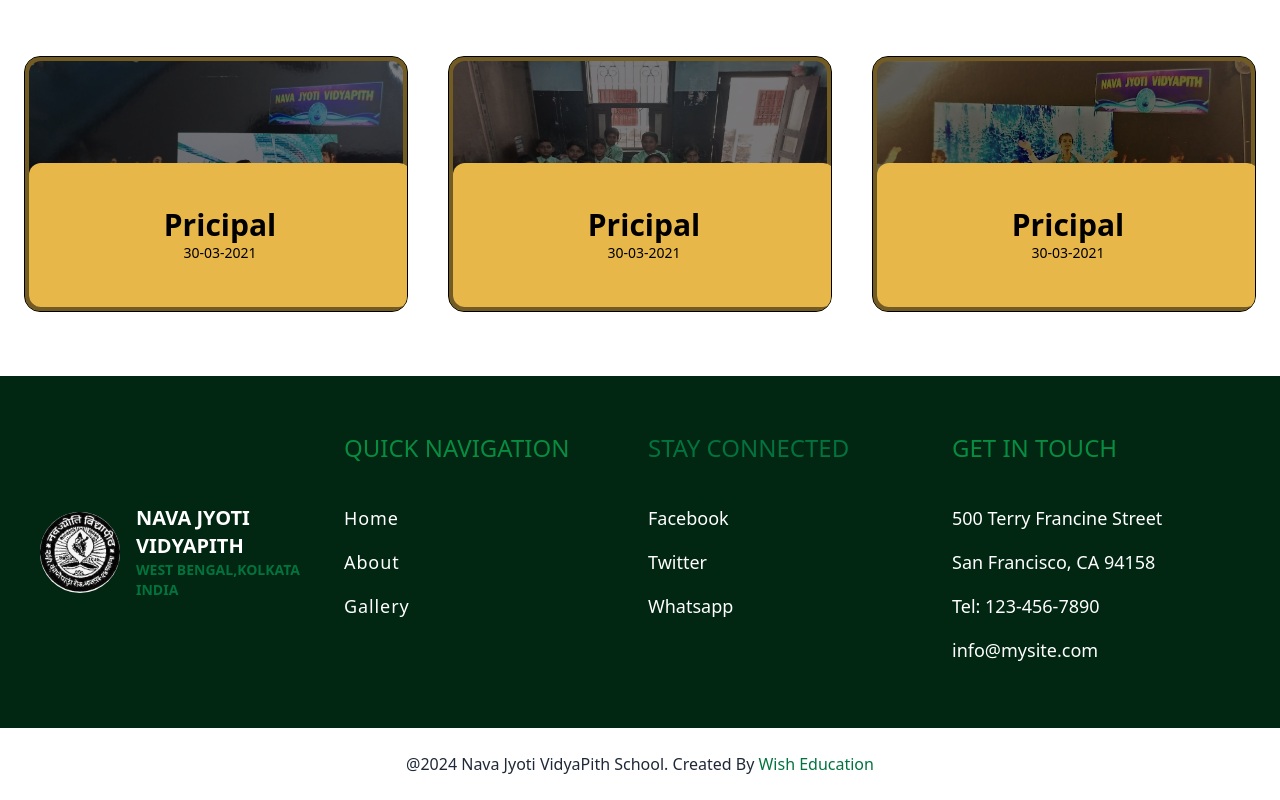
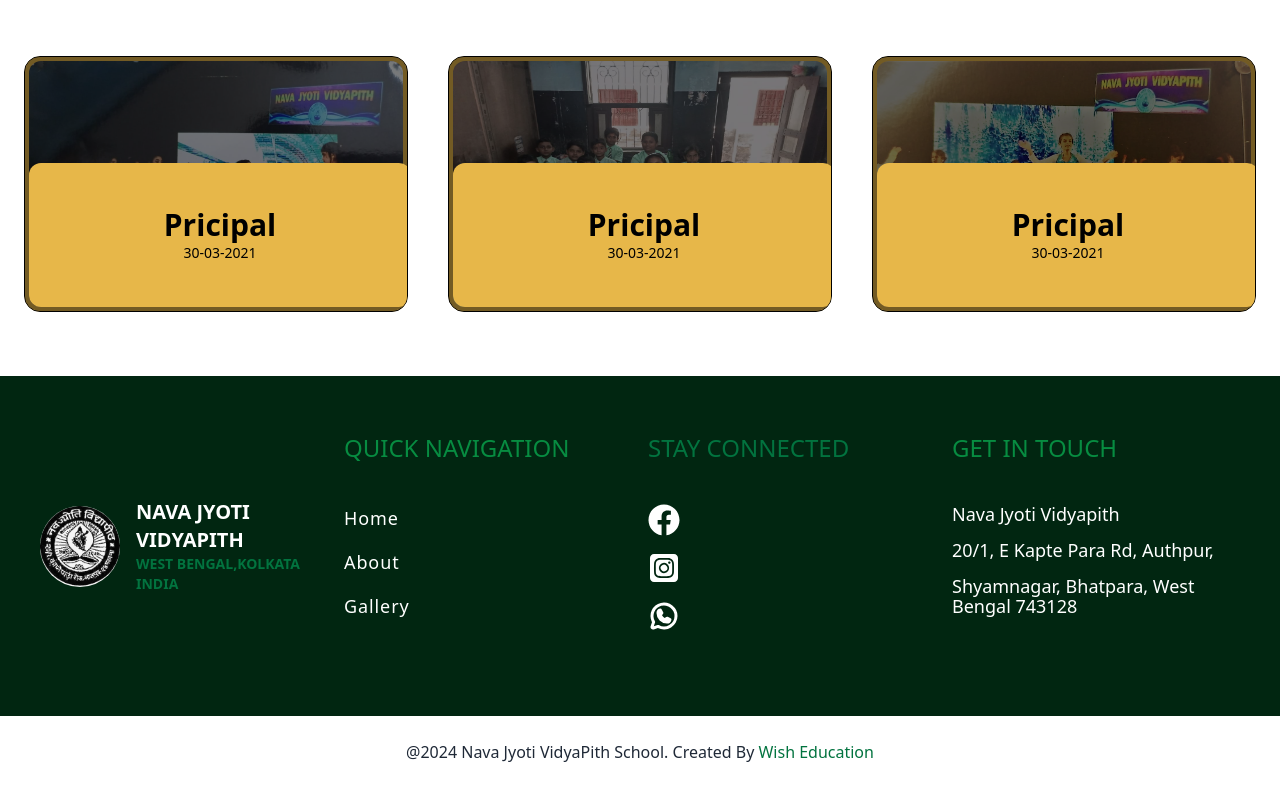
Before and after one commit to PriyanshuChourasia/academeaschool, a React (Vite) app: page /academeaschool/gallery in a window 1280 px wide. Shown: the part 496-1296 px from the top of the page. Built offline with nearby package versions, Linux system fonts and the light colour scheme.

Commit message:
footer changes

```diff
--- a/src/components/footer/Footer.jsx
+++ b/src/components/footer/Footer.jsx
@@ -1,5 +1,9 @@
 import { Link } from 'react-router-dom';
 import SchoolLogo from '../../assets/images/schoolLogo.jpeg';
+import { FaFacebook } from "react-icons/fa";
+import { FaSquareInstagram } from "react-icons/fa6";
+import { useEffect, useState } from 'react';
+import { PiWhatsappLogoBold } from "react-icons/pi";
 
 
 
@@ -10,6 +14,32 @@ import SchoolLogo from '../../assets/images/schoolLogo.jpeg';
 
 
 const Footer = () => {
+
+    const [iconSize, setIconSize] = useState(0);
+
+
+    useEffect(() => {
+        function handleResize() {
+            const screenSize = window.innerWidth;
+            if (screenSize < 400) {
+                setIconSize(25);
+            }
+            else if (screenSize < 500) {
+                setIconSize(25);
+            }
+            else if (screenSize > 600) {
+                setIconSize(32)
+            }
+        }
+        handleResize();
+        window.addEventListener("resize", handleResize);
+
+        return () => {
+            window.removeEventListener("resize", handleResize);
+        };
+    }, []);
+
+
     return (
         <footer className="py-14 mobile-xs:py-4 px-10 bg-light-darkPrimary overflow-hidden">
             <div className="grid mobile-xs:flex mobile-xs:flex-col mobile-xs:gap-10 mobile-xs:mt-4 mobile-xs:justify-center mobile-xs:items-center mobile-sm:flex mobile-sm:flex-col mobile-sm:gap-10 mobile-sm:mt-4 mobile-sm:justify-center mobile-sm:items-center mobile-md:flex mobile-md:flex-col mobile-md:justify-between mobile-md:mt-6 desktop-xs:flex desktop-xs:flex-col desktop-sm:grid-cols-4 desktop-md:grid-cols-4  desktop-lg:grid-cols-4 desktop-xl:grid-cols-4 desktop-2xl:grid-cols-4 gap-4">
@@ -33,18 +63,18 @@ const Footer = () => {
                 <div>
                     <p className='text-light-textColor uppercase font-medium text-2xl mobile-xs:text-[15px] mobile-sm:text-[18px] mobile-md:text-xl'>Stay Connected</p>
                     <ul className='pt-8 mobile-xs:pt-2 mobile-sm:pt-4 mobile-md:pt-6 text-white text-lg mobile-xs:text-sm mobile-sm:text-[16px] mobile-md:text-[17px]'>
-                        <li className='text-md py-2 text-white'>Facebook</li>
-                        <li className='text-md py-2 text-white'>Twitter</li>
-                        <li className='text-md py-2 text-white'>Whatsapp</li>
+                        <li className='text-md py-2 text-white'><Link target='_blank' to={'https://www.facebook.com/Navajyoti1974/'}><FaFacebook color='white' size={iconSize} /></Link></li>
+                        <li className='text-md py-2 text-white'><Link target='_blank' to={'https://accountscenter.instagram.com/profiles/17841465732377166/manage/'}><FaSquareInstagram size={iconSize} color='white'/></Link></li>
+                        <li className='text-md py-2 text-white'><PiWhatsappLogoBold size={iconSize}/></li>
                     </ul>
                 </div>
                 <div>
                     <p className='uppercase text-2xl font-medium mobile-xs:text-[15px] mobile-sm:text-[18px] mobile-md:text-xl text-light-primary'>Get in touch</p>
                     <ul className='pt-8 mobile-xs:pt-2 mobile-sm:pt-4 mobile-md:pt-6 text-white text-lg mobile-xs:text-sm mobile-sm:text-[16px] mobile-md:text-[17px]'>
-                        <li className='text-md text-white py-2'>500 Terry Francine Street</li>
-                        <li className='text-md text-white py-2'>San Francisco, CA 94158</li>
-                        <li className='text-md text-white py-2'>Tel: 123-456-7890</li>
-                        <li className='text-md text-white py-2'>info@mysite.com</li>
+                        <li className='text-[18px] leading-5 text-white py-2'>Nava Jyoti Vidyapith</li>
+                        <li className='text-[18px] leading-5 text-white py-2'>20/1, E Kapte Para Rd, Authpur,</li>
+                        <li className='text-[18px] leading-5 text-white py-2'> Shyamnagar, Bhatpara, West Bengal 743128</li>
+                        {/* <li className='text-sm text-white py-2'>info@mysite.com</li> */}
                     </ul>
                 </div>
             </div>
```
